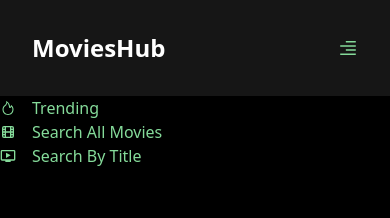
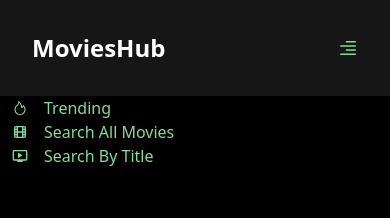
Before and after one commit to azeezcodes/IMDB, a React (Vite) app: page / in a window 390 px wide. Both pictures are taken after a click on the element 348 px from the left and 48 px from the top of the page. Shown: the top 218 px of the page. Built offline with nearby package versions, Linux system fonts and the light colour scheme; no server answers.

Commit message:
changes made

```diff
--- a/src/components/Nav.jsx
+++ b/src/components/Nav.jsx
@@ -51,7 +51,7 @@ const Nav = () => {
          </div>
          <div>
             {show && (
-               <div className="flex-col gap-2  w-[400px]">
+               <div className="flex-col lg:hidden gap-2  w-[400px] ml-3">
                   <Link to="/">
                      <div className="flex gap-4 items-center text-[#85db9a] hover:text-white hover:font-bold ">
                         {" "}
```
